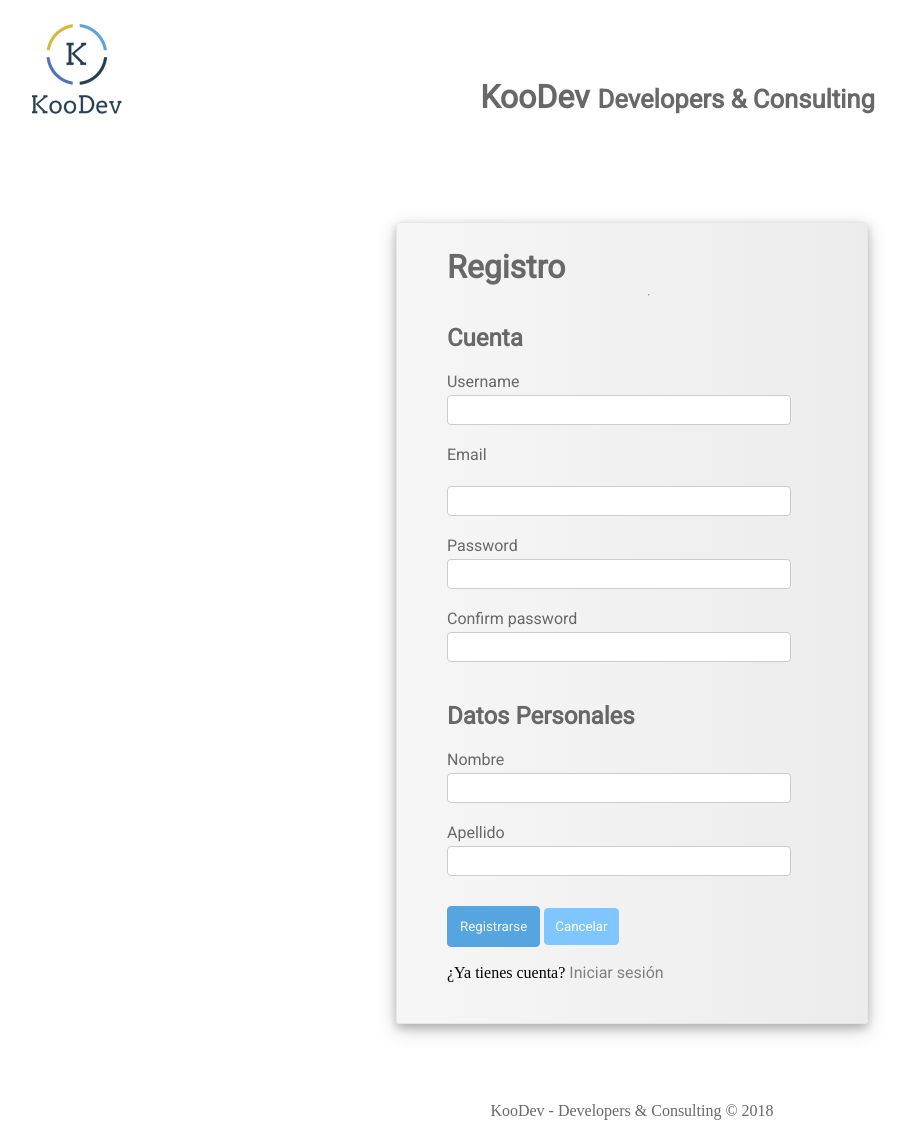
After one commit to gaboarp2020/KooDev-Project, a PHP site: page /Views/register.php in a window 1280 px wide. The commit adds this page. Shown: the whole page, without its empty margins (8-914 px from the left). Run offline with PHP 8.4, Linux system fonts and the light colour scheme; some web fonts are replaced.

Commit message:
16/09/2018 - server app ready

```diff
--- /dev/null
+++ b/Controllers/errors.php
@@ -0,0 +1,7 @@
+<?php  if (count($errors) > 0) : ?>
+  <div class="error">
+  	<?php foreach ($errors as $error) : ?>
+  	  <p><?php echo $error ?></p>
+  	<?php endforeach ?>
+  </div>
+<?php  endif ?>
--- /dev/null
+++ b/Controllers/server.php
@@ -0,0 +1,104 @@
+<?php
+    session_start();
+
+    // initializing variables
+    $username = "";
+    $email    = "";
+    $errors = array();
+
+
+    // connect to the database
+    $db = mysqli_connect('localhost', 'root', '', 'koodev_users_db');
+
+
+
+    // REGISTER USER
+    if (isset($_POST['reg_user'])) {
+        // receive all input values from the form
+        $username = mysqli_real_escape_string($db, $_POST['username']);
+        $email = mysqli_real_escape_string($db, $_POST['email']);
+        $password_1 = mysqli_real_escape_string($db, $_POST['password_1']);
+        $password_2 = mysqli_real_escape_string($db, $_POST['password_2']);
+        $name = mysqli_real_escape_string($db, $_POST['name']);
+        $last_name = mysqli_real_escape_string($db, $_POST['last_name']);
+
+        // form validation: ensure that the form is correctly filled ...
+        // by adding (array_push()) corresponding error unto $errors array
+        if (empty($username)) { array_push($errors, "Ingrese el usuario"); }
+        if (empty($email)) { array_push($errors, "Ingrese el email"); }
+        if (empty($password_1)) { array_push($errors, "Ingrese la contraseña"); }
+        if ($password_1 != $password_2) {
+        array_push($errors, "La contraseña no coincide");
+        if (empty($name)) { array_push($errors, "Ingrese su nombre"); }
+        if (empty($last_name)) { array_push($errors, "Ingrese su apellido"); }
+        }
+
+        // first check the database to make sure
+        // a user does not already exist with the same username and/or email
+        $user_check_query = "SELECT * FROM users WHERE username='$username' OR email='$email' LIMIT 1";
+        $result = mysqli_query($db, $user_check_query);
+        $user = mysqli_fetch_assoc($result);
+
+        if ($user) { // if user exists
+            if ($user['username'] === $username) {
+                array_push($errors, "Este usuario ya esta en uso");
+            }
+
+            if ($user['email'] === $email) {
+                array_push($errors, "Este email ya fué registrado");
+            }
+        }
+
+        // Finally, register user if there are no errors in the form
+        if (count($errors) == 0) {
+            $password = md5($password_1);//encrypt the password before saving in the database
+
+            $query = "INSERT INTO users (username, email, password, first_name, last_name)
+                    VALUES('$username', '$email', '$password', '$name', '$last_name')";
+            mysqli_query($db, $query);
+            $_SESSION['username'] = $username;
+            $_SESSION['success'] = "You are now logged in";
+            header('location: ../index.php');
+        }
+    }
+
+    // LOGIN USER
+    if (isset($_POST['login_user'])) {
+        $username = mysqli_real_escape_string($db, $_POST['username']);
+        $password = mysqli_real_escape_string($db, $_POST['password']);
+
+        if (empty($username)) {
+            array_push($errors, "Ingrese el usuario");
+        }
+        if (empty($password)) {
+            array_push($errors, "Ingrese la contraseña");
+        }
+
+        if (count($errors) == 0) {
+            $password = md5($password);
+            $query = "SELECT * FROM users WHERE username='$username' AND password='$password'";
+            $results = mysqli_query($db, $query);
+
+            if (mysqli_num_rows($results) == 1) {
+                // $_SESSION['username'] = $username;
+                // $_SESSION['success'] = "¡Has iniciado sesión!";
+                // header('location: admin.php');
+                $logged_in_user = mysqli_fetch_assoc($results);
+
+                if ($logged_in_user['user_type'] == 'admin') {
+
+                    $_SESSION['username'] = $username;
+                    $_SESSION['success']  = "You are now logged in";
+                    header('location: Views/admin.php');
+                }else{
+                    $_SESSION['username'] = $username;
+                    $_SESSION['success']  = "You are now logged in";
+
+                    header('location: Views/client.php');
+                }
+            }else {
+                array_push($errors, "Usuario o contraseña incorrecta");
+            }
+        }
+    }
+?>
--- /dev/null
+++ b/Views/register.php
@@ -0,0 +1,71 @@
+
+<?php
+    include '../Controllers/server.php';
+?>
+
+<!DOCTYPE html>
+<html lang="es">
+
+<head>
+    <meta charset="UTF-8">
+    <meta name="viewport" content="width=device-width, initial-scale=1.0">
+    <meta http-equiv="X-UA-Compatible" content="ie=edge">
+    <link rel="shortcut icon" href="../Images/favicon.ico" type="image/x-icon">
+    <link rel="icon" href="../Images/favicon.ico" type="image/x-icon">
+    <link rel="stylesheet" href="../Styles/layout.css">
+    <link rel="stylesheet" href="../Styles/font.css">
+    <link rel="stylesheet" href="../Styles/main.css">
+    <link rel="stylesheet" media="screen" href="https://fontlibrary.org/face/bebas" type="text/css">
+    <title>Registro</title>
+</head>
+
+<body>
+
+    <header>
+        <div class="header">
+            <img class="logo" src="../Images/logo.png" alt="Logo">
+            <h1>KooDev <span>Developers & Consulting</span></h1>
+        </div>
+    </header>
+
+    <main>
+        <div class="main">
+            <form action="register.php" method="POST">
+                <?php include('../Controllers/errors.php'); ?>
+                <div class="form">
+                    <h1>Registro</h1>
+                    <hr>
+
+                    <h2>Cuenta</h2>
+                    <label>Username</label>
+                    <input type="text" name="username" value="">
+                    <label>Email</label><br>
+                    <input type="email" name="email" value="">
+                    <label>Password</label>
+                    <input type="password" name="password_1">
+                    <label>Confirm password</label>
+                    <input type="password" name="password_2">
+
+                    <h2>Datos Personales</h2>
+                    <label>Nombre</label>
+                    <input type="text" name="name" value="">
+                    <label>Apellido</label>
+                    <input type="text" name="last_name" value="">
+
+                    <div class="register-buttons">
+                        <button type="submit" class="primary-btn" name="reg_user">Registrarse</button>
+                        <button class="secundary-btn" type="reset">Cancelar</button>
+                        <p>¿Ya tienes cuenta?  <a href="../index.php">Iniciar sesión</a></p>
+                    </div>
+                </div>
+            </form>
+        </div>
+    </main>
+
+    <footer>
+        <p>KooDev - Developers & Consulting &copy; 2018</p>
+    </footer>
+
+</body>
+
+</html>
--- a/styles/font.css
+++ b/styles/font.css
@@ -19,6 +19,7 @@ h1, h2, h3, h4, h5, footer, label {
 a {
     text-decoration: none;
     color: grey;
+    transition: 0.4s;
 }
 
 .primary-btn {
--- a/styles/layout.css
+++ b/styles/layout.css
@@ -1,8 +1,8 @@
 body {
     display: grid;
     min-height: 100vh;
-    overflow: hidden;
-    grid-template-rows: min-content 1fr min-content;
+    overflow: auto;
+    grid-template-rows: min-content auto min-content;
     margin: 0;
 }
 
@@ -13,39 +13,78 @@ header {
 }
 
 .header {
-    display: grid;
-    grid-template-columns: min-content auto;
+    display: flex;
+    flex-flow: row wrap;
+    justify-content: space-around;
 }
 
-header h1 {
+.header img {
+    margin-bottom: 1.5rem;
+}
+
+.header h1 {
+    text-align: center;
+    align-self: center;
     margin: auto;
-    position: relative;
-    right: 45px;
+    margin-bottom: 1.5rem;
+}
+
+.menu {
+    padding: 0;
+    margin: 2rem;
+    display: flex;
+    flex-flow: row wrap;
+    justify-content: center;
+}
+
+.menu li {
+    margin-bottom: 1rem;
+    min-width: 100px;
+    width: 18%;
+    padding: 12px;
+    text-align: center;
+    list-style-type: none;
+    color: grey;
+    border: solid 2px #FFF;
+    border-radius: 25px;
+    cursor: pointer;
+    transition: 0.6s;
+}
+
+.menu li:hover {
+    background-color: #639ad7;
+    color:white;
+    border: solid 2px #639ad7;
 }
 
 /* Main Stylesheets */
 main {
+    height: auto;
+    min-height: min-content;
     grid-row: 2;
     padding: 0 20px;
 }
 
 .main {
+    height: auto;
+    min-height: min-content;
     display: grid;
     grid-template-columns: 1fr 3fr 1fr;
-    margin-top: 6%;
+    padding: 5%;
+
 }
 
 form {
     grid-column: 2;
-    width: 405px;
-    height: 400px;
     margin: auto;
 }
 
 .form {
+    width: 405px;
     display: grid;
     grid-template-rows: repeat(7, min-content);
     align-content: center;
+    clear:both;
 }
 
 .form h1 {
@@ -74,9 +113,10 @@ form {
 
 .login-buttons {
     grid-row: 7;
-    display: grid;
-    grid-template-columns: repeat(3, 1fr);
-    grid-gap: 10px;
+    margin-top: 10px;
+}
+
+.register-buttons {
     margin-top: 10px;
 }
 
@@ -93,5 +133,4 @@ input {
 footer {
     grid-row: 3;
     margin: auto;
-    padding: 20px;
 }
--- a/styles/main.css
+++ b/styles/main.css
@@ -1,5 +1,9 @@
 
 /* Header Stylesheets */
+.user-info {
+    min-width: 200px;
+    text-align: center;
+}
 
 /* Main Stylesheets */
 main {
@@ -37,22 +41,52 @@ button {
     box-sizing: border-box;
     border-radius: 4px;
     background-color: #57a5e0;
-    transition: 0.5s;
+    transition: 0.8s;
 }
 
 .primary-btn:hover {
-    border: 1px solid #148ce7;
-    background-color: #148ce7;
+    border: 1px solid #0e95fc;
+    background-color: #0e95fc;
 }
 
 .secundary-btn {
     padding: 10px;
-    border: 1px solid #8bc3ee;
+    border: 1px solid #7ec6fd;
     box-sizing: border-box;
     border-radius: 4px;
-    background-color: #8bc3ee;
+    background-color: #7ec6fd;
+    transition: 0.8s;
+}
+
+.secundary-btn:hover {
+    border: 1px solid #5ea7df;
+    background-color: #5ea7df;
+}
+
+.form a:hover {
+    color: rgb(184, 184, 184);
 }
 
 /* Footer Stylesheets */
 footer {
 }
+
+/* Errors/Success Stylesheets */
+.error {
+    width: 92%;
+    margin: 0px auto;
+    margin-bottom: 2rem;
+    padding: 10px;
+    border: 1px solid #a94442;
+    color: #a94442;
+    background: #f2dede;
+    border-radius: 5px;
+    text-align: left;
+}
+
+.success {
+color: #3c763d;
+background: #dff0d8;
+border: 1px solid #3c763d;
+margin-bottom: 20px;
+}
```
Also changed, not shown: Views/admin.php (added, +68 -0 lines), Views/client.php (added, +60 -0 lines), index.php (renamed from index.html, +17 -9 lines), Images/favicon.ico (added), Images/logo.jpg (added), images/logo.ico.png (deleted).
